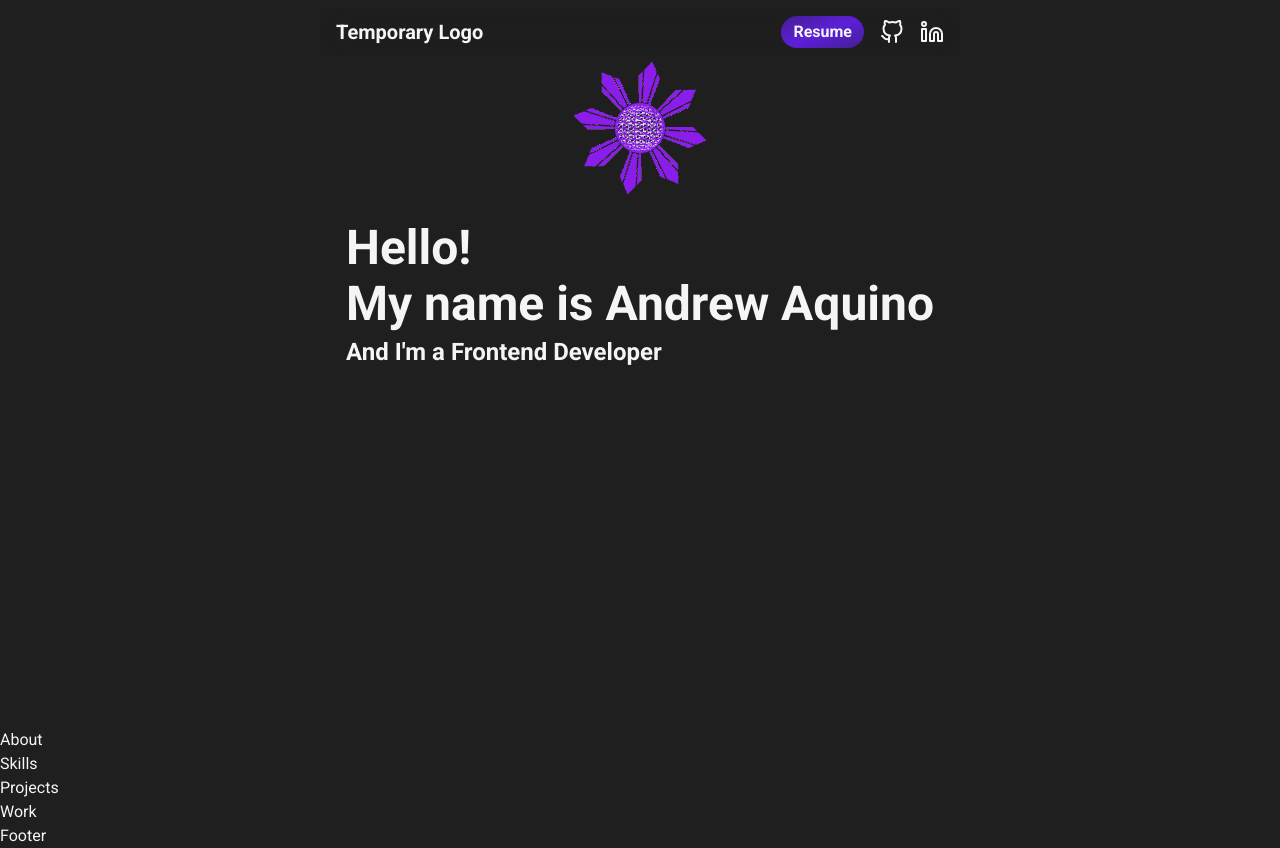
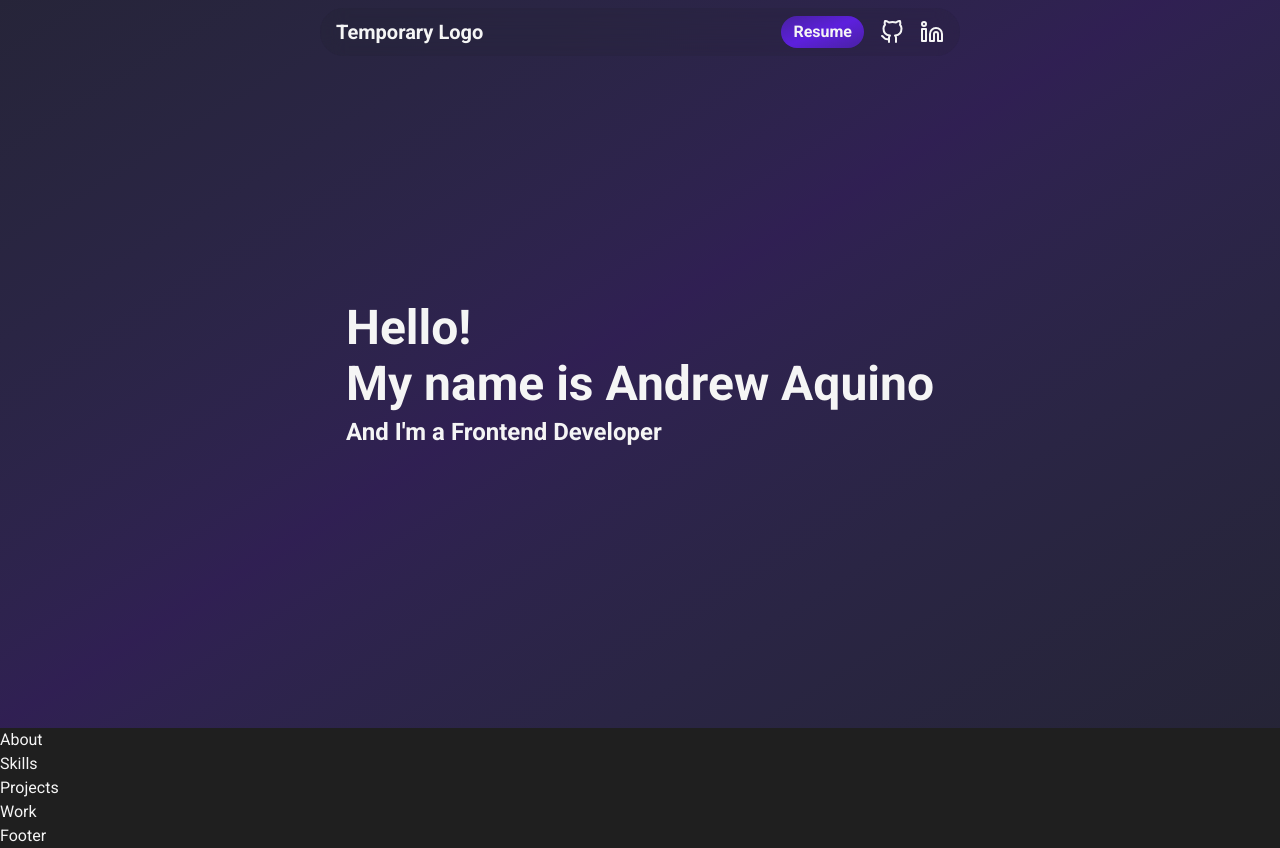
Before and after one commit to AndrewGlennAquino/personal-website-v2, a React (Vite) app: page / in a window 1280 px wide. Built offline with nearby package versions, Linux system fonts and the light colour scheme.

Commit message:
Remove animated sun and add animated gradient background

```diff
--- a/src/components/hero/Hero.tsx
+++ b/src/components/hero/Hero.tsx
@@ -1,53 +1,54 @@
-import { useState, useEffect } from "react";
-import { useAnimate, stagger } from "motion/react";
-import Sun from "../../assets/three/Sun.jsx";
+import { useEffect } from "react";
+import { motion, useAnimate, stagger } from "motion/react";
 
 /**
- * Hero component that contains animated sun, greetings, name, and title
+ * Hero component that contains greetings, name, and title
  */
 const Hero = () => {
-  // Hold in state when sun animation begins
-  const [animateSun, setAnimateSun] = useState(false);
-
   // Motion hook that control the sequence of animation triggers
   const [scope, animate] = useAnimate();
 
-  // Use effect to play animations in sequence once on mount, then animate sun
+  // Use effect to play animations in sequence once on mount
   useEffect(() => {
     const sequence = async () => {
       await animate([
         [
-          "div",
-          { y: [-15, 0], opacity: [0, 1] },
-          { delay: stagger(0, {startDelay: 0.5}), duration: 0.75, ease: "easeOut" },
-        ],
-        [
           "span",
           { y: [-15, 0], opacity: [0, 1] },
           {
-            delay: stagger(0.25),
+            delay: stagger(0.25, { startDelay: 0.5 }),
             duration: 0.75,
             ease: "easeOut",
           },
         ],
       ]);
-
-      setAnimateSun(true);
     };
 
     sequence();
   }, []);
 
   return (
-    <section aria-label="Hero">
+    <section aria-label="Hero" className="relative overflow-hidden">
+      {/* Animated gradient background */}
+      <motion.div
+        className="bg-gradient-to-br from-eerie via-indigo/25 to-eerie w-[200vw] h-[200vh] absolute inset-0 -z-30"
+        animate={{
+          x: "-50%",
+          y: "-50%",
+          transition: {
+            duration: 10,
+            ease: "linear",
+            repeat: Infinity,
+            repeatType: "reverse",
+          },
+        }}
+      />
+
       {/* Hero container */}
       <div
-        className="container h-screen max-h-180 mp-default mt-0 pt-12 flex flex-col items-center gap-4"
+        className="container h-screen max-h-180 mp-default mt-0 pt-12 flex flex-col justify-center items-center gap-4"
         ref={scope}
       >
-        {/* Animated sun */}
-        <Sun animate={animateSun} />
-
         {/* Hero text container */}
         <div className="flex flex-col gap-2">
           <span className="hero-header">Hello!</span>
```
